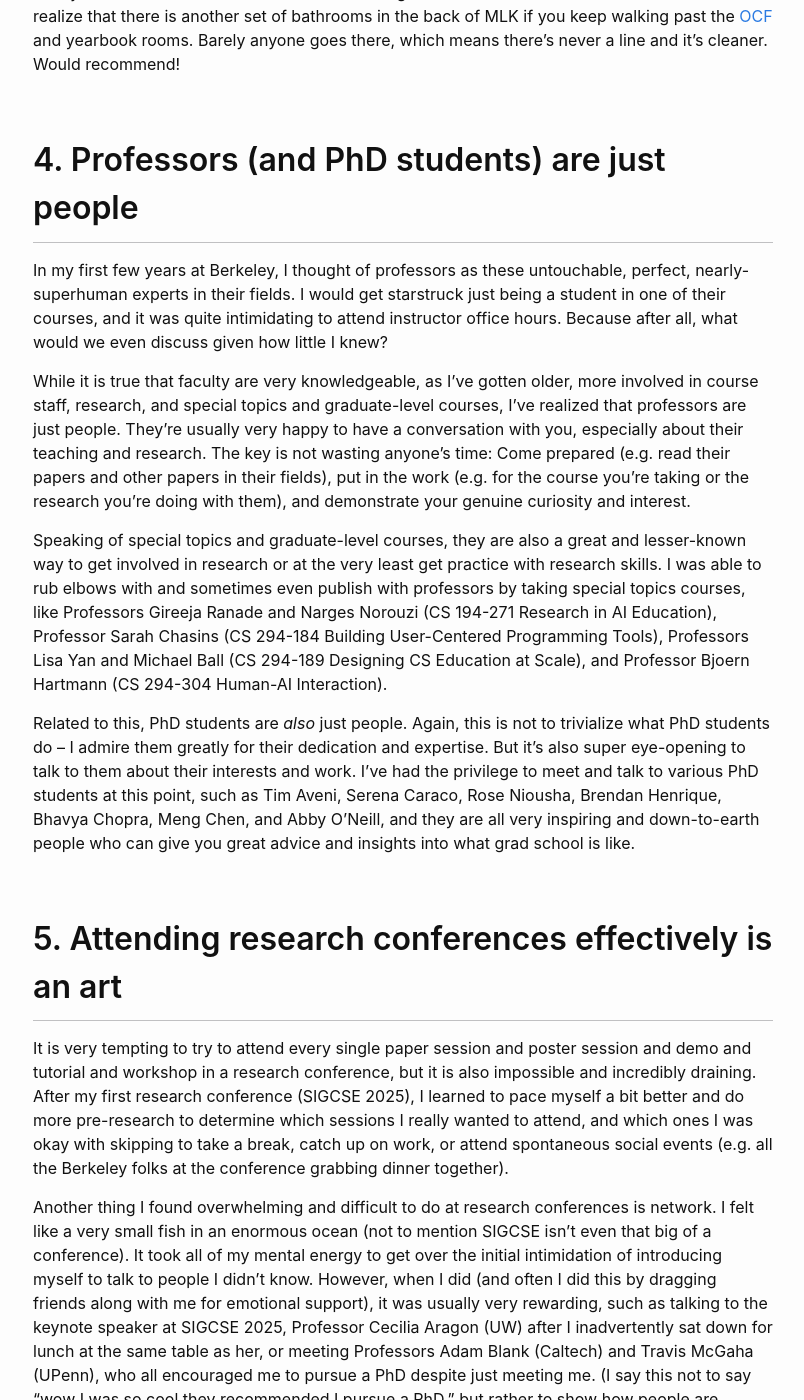
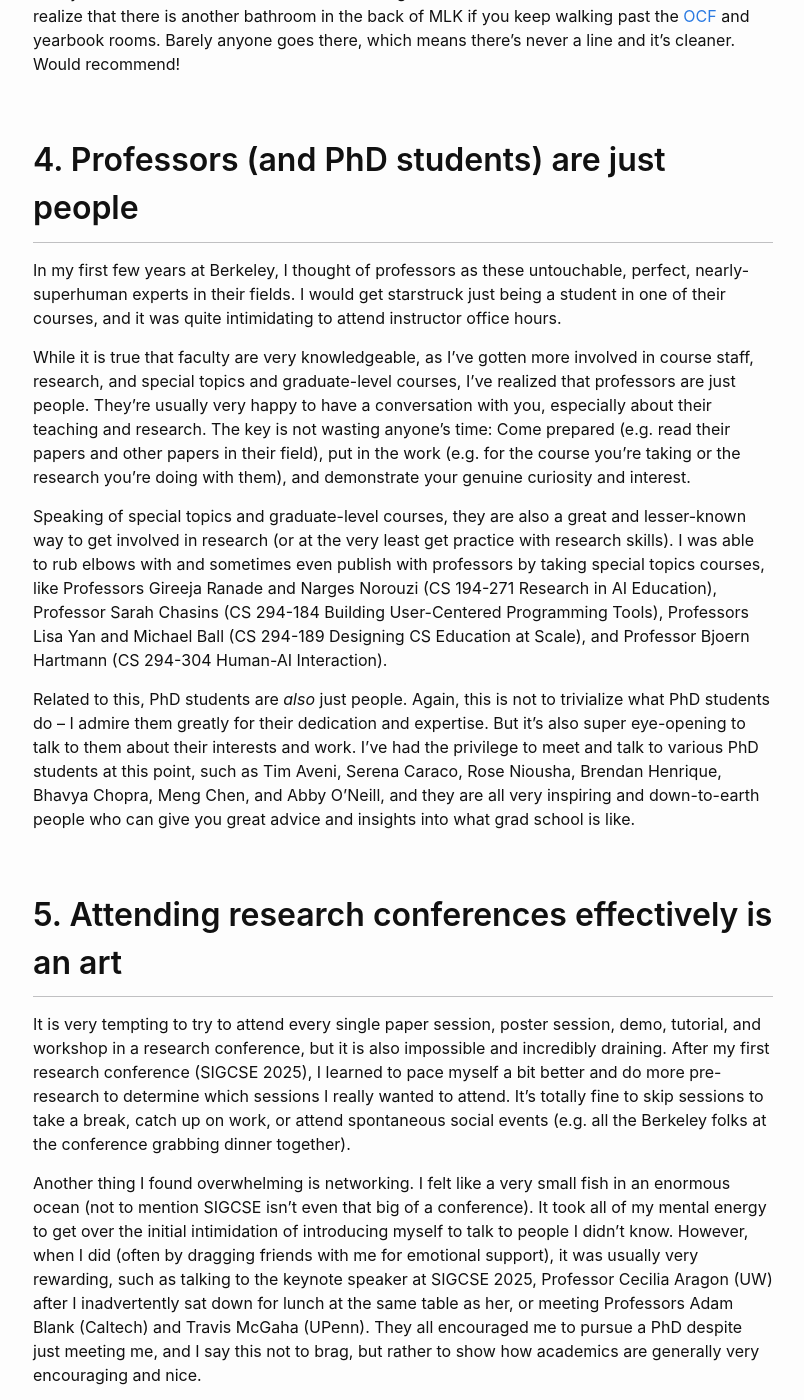
Before and after one commit to phrdang/phrdang.github.io, a Jekyll site: the page built from _posts/2026-08-21-reflections-on-my-remaining-semesters-at-uc-berkeley.md, in a window 1280 px wide and 1400 px high, scrolled down 1803 px. Shown: the whole window, without its empty margins (237-1041 px from the left). Built offline with Jekyll 4.4.1, drawn with Linux system fonts in a browser that asks for light colours; some of the changed text lies outside the part shown.

Commit message:
Reflections post revisions

```diff
--- a/_posts/2026-08-21-reflections-on-my-remaining-semesters-at-uc-berkeley.md
+++ b/_posts/2026-08-21-reflections-on-my-remaining-semesters-at-uc-berkeley.md
@@ -52,23 +52,23 @@
 When I was Southside, I would often work in [MLK](https://maps.app.goo.gl/GSmmEYqFnKSbLjsM7) since there's plenty
 of seating and access to various campus eateries if you have a meal plan (which I did have). One thing
 that would often annoy me is the line to use the bathroom on the ground floor. It took me several semesters
-to realize that there is another set of bathrooms in the back of MLK if you keep walking past the [OCF](https://ocf.berkeley.edu)
+to realize that there is another bathroom in the back of MLK if you keep walking past the [OCF](https://ocf.berkeley.edu)
 and yearbook rooms. Barely anyone goes there, which means there's never a line and it's cleaner. Would recommend!
 
 ## 4. Professors (and PhD students) are just people
 
 In my first few years at Berkeley, I thought of professors as these untouchable, perfect, nearly-superhuman
 experts in their fields. I would get starstruck just being a student in one of their courses, and it was quite
-intimidating to attend instructor office hours. Because after all, what would we even discuss given how little I knew?
+intimidating to attend instructor office hours.
 
-While it is true that faculty are very knowledgeable, as I've gotten older, more involved in course staff, research,
+While it is true that faculty are very knowledgeable, as I've gotten more involved in course staff, research,
 and special topics and graduate-level courses, I've realized that professors are just people. They're usually very
 happy to have a conversation with you, especially about their teaching and research. The key is not wasting anyone's time:
-Come prepared (e.g. read their papers and other papers in their fields), put in the work (e.g. for the course you're taking
+Come prepared (e.g. read their papers and other papers in their field), put in the work (e.g. for the course you're taking
 or the research you're doing with them), and demonstrate your genuine curiosity and interest.
 
 Speaking of special topics and graduate-level courses, they are also a great and lesser-known way to get involved in research
-or at the very least get practice with research skills. I was able to rub elbows with and sometimes even publish
+(or at the very least get practice with research skills). I was able to rub elbows with and sometimes even publish
 with professors by taking special topics courses, like Professors Gireeja Ranade and Narges Norouzi (CS 194-271 Research in AI Education), Professor Sarah Chasins (CS 294-184 Building User-Centered Programming Tools), Professors Lisa Yan and Michael Ball (CS 294-189 Designing CS Education at Scale), and Professor Bjoern Hartmann (CS 294-304 Human-AI Interaction).
 
 Related to this, PhD students are *also* just people. Again, this is not to trivialize what PhD students do --
@@ -79,31 +79,32 @@
 
 ## 5. Attending research conferences effectively is an art
 
-It is very tempting to try to attend every single paper session and poster session and demo and tutorial
+It is very tempting to try to attend every single paper session, poster session, demo, tutorial,
 and workshop in a research conference, but it is also impossible and incredibly draining. After my first
 research conference (SIGCSE 2025), I learned to pace myself a bit better and do more pre-research to determine
-which sessions I really wanted to attend, and which ones I was okay with skipping to take a break, catch up on work,
+which sessions I really wanted to attend. It's totally fine to skip sessions to take a break, catch up on work,
 or attend spontaneous social events (e.g. all the Berkeley folks at the conference grabbing dinner together).
 
-Another thing I found overwhelming and difficult to do at research conferences is network. I felt like
-a very small fish in an enormous ocean (not to mention SIGCSE isn't even that big of a conference). It took all of
-my mental energy to get over the initial intimidation of introducing myself to talk to people
-I didn't know. However, when I did (and often I did this by dragging friends along with me for emotional support),
-it was usually very rewarding, such as talking to the keynote speaker at SIGCSE 2025, Professor Cecilia Aragon (UW)
-after I inadvertently sat down for lunch at the same table as her, or meeting Professors Adam Blank (Caltech) and Travis McGaha (UPenn), who all encouraged me to pursue a PhD despite just meeting me. (I say this not to say "wow I was so cool they recommended
-I pursue a PhD," but rather to show how people are generally very encouraging and nice.)
+Another thing I found overwhelming is networking. I felt like a very small fish in an enormous ocean
+(not to mention SIGCSE isn't even that big of a conference). It took all of my mental energy to get
+over the initial intimidation of introducing myself to talk to people I didn't know. However, when I did
+(often by dragging friends with me for emotional support), it was usually very rewarding, such as talking
+to the keynote speaker at SIGCSE 2025, Professor Cecilia Aragon (UW) after I inadvertently sat down
+for lunch at the same table as her, or meeting Professors Adam Blank (Caltech) and Travis McGaha (UPenn).
+They all encouraged me to pursue a PhD despite just meeting me, and I say this not to brag,
+but rather to show how academics are generally very encouraging and nice.
 
 ## 6. Maybe hopping around courses is the move for gaining teaching experience
 
 After taking CS 61A in my first semester at Berkeley, I was determined to join course staff. My first step
 was becoming an academic intern the following spring (the position is now called "teaching intern")
 and applying to [Computer Science Mentors](https://csmentors.studentorg.berkeley.edu/). I must admit,
-when I learned that I had been accepted as a Junior Mentor (JM) to CS 88 (aka DATA C88C) instead of CS 61A,
-I was disappointed. Part of it was probably the classic EECS elitism (a lot of students scoff at
+when I learned that I had been accepted as a Junior Mentor (JM) for CS 88 (aka DATA C88C) instead of CS 61A,
+I was disappointed. Part of it was probably internalized EECS elitism (a lot of students scoff at
 data science as "easier" than CS or EECS), and part of it was my lack of emotional connection to DATA C88C
 since I'd never taken the course. But I'd checked the box on the application because I wanted to go
-where I was needed, and so I diligently taught weekly sections as a JM, then eventually as a Senior Mentor (SM),
-and finally as a Course Coordinator. In that time, I got to know some amazing people who were all
+where I was needed, and so I diligently taught weekly sections as a JM, then as a Senior Mentor (SM),
+and finally I became a Course Coordinator. In that time, I got to know some amazing people who were all
 just as passionate about CS and DS education as I was, and I am still friends with many of them to this day.
 
 I eventually joined DATA C88C course staff as a tutor in Fall 2023, and the rest is history: I've taught
@@ -114,35 +115,34 @@
 *Wouldn't it be easier for me to just do what I know I'm already good at?*
 
 But over time as I had all of these teaching experiences, I realized that it was actually a blessing in disguise:
-Every course does things slightly differently, and I could leverage my past experiences to improve
-the current course I was teaching. I also got to know more instructors, staff, and students,
-which expanded my professional network. And the fact that I taught so many courses I had technically never taken
-(DATA C88C, 101, and 188) kept me on my toes and gave me empathy for students, which is one of
-the [most important parts of being a teacher](/2025/01/06/how-to-be-a-great-ta-and-student.html).
+Every course does things slightly differently, and I could not only learn new things, but also leverage
+my past experiences to improve the current course I was teaching. I also got to know more instructors,
+staff, and students, which expanded my professional network. And the fact that I taught so many courses
+I had technically never taken (DATA C88C, 101, and 188) kept me on my toes and gave me empathy for students,
+which is one of the [most important parts of being a teacher](/2025/01/06/how-to-be-a-great-ta-and-student.html).
 So while there is merit to going deep and staying with one course, there's also a lot to gain
-by hopping around courses.
+by hopping around courses. Looking back on it now, I wouldn't change a thing.
 
 ## 7. Don't leave your electronics in your (locked) car
 
-When Thanksgiving break began in the first semester of my 5th year MS, I thought it would be fun
+When Thanksgiving break began in the first semester of my master's, I thought it would be fun
 to go with my parents to the local Rialto cinema in Elmwood to see the newest Knives Out movie (Wake Up Dead Man).
 We naively thought that leaving our belongings (including our electronics) in the locked car would be
 fine given that Elmwood is a pretty popular shopping district, but unfortunately someone broke in and stole all our stuff.
 
 Luckily we had some insurance and savings, and the Thanksgiving holiday meant that we could take
 advantage of Black Friday deals to buy replacements. It definitely could have been a lot worse.
-But it reminded us to make sure to take our valuables with us wherever we go, and it also reminded
-me to make sure to never keep sensitive information on my devices because remote erasure only works
-when the devices are connected to the internet. It also emphasized the importance of backing up
-my files and also making sure all of my code and dot files were saved somewhere so that I could set up
-a new laptop fast.
+But it reminded us to take our valuables with us wherever we go, and reminded
+me to religiously back up my files, code, and dot files so that I can set up a new laptop fast.
+It was also a nice "reset" for me to re-evaluate my hobbled together `.bashrc`, and since then I've been a happy
+[starship](https://starship.rs/) user.
 
 ## 8. Caffeine is a dangerous cheat code
 
 I managed to avoid caffeine consumption for about the first 3 years of being a college student, but
 in senior year and during my MS, I found myself drinking coffee on and off. There were weeks where
 I'd be really busy and sleep deprived, and coffee was basically the easiest solution to my problems.
-But then I'd get hit with about 3 days of caffeine withdrawal symptoms (not fun), and it would remind
+Then I'd get hit with 3 days of caffeine withdrawal symptoms (not fun), which reminded
 me of why I tried so hard to avoid coffee in the first place. I know peers who would get so deep into
 caffeine addiction that they'd drink multiple Red Bulls a day, so all I'm trying to say is: Use caffeine
 wisely, and it helps to quit gradually rather than "cold turkey" if you really must have some caffeine
@@ -191,5 +191,4 @@
 
 I'm very glad that senior-year Rebecca had the foresight to request the latest start date possible
 for my full-time job at Databricks, because it allowed me to have the time to be a summer instructor
-this year and gave me some breathing room to relax and apartment hunt. Of course, one always wishes
-they have more time to do everything regardless.
+this year and gave me some breathing room to relax and apartment hunt.
```
Also changed, not shown: other parts of _posts/2026-08-21-reflections-on-my-remaining-semesters-at-uc-berkeley.md (+5 -5 lines).
